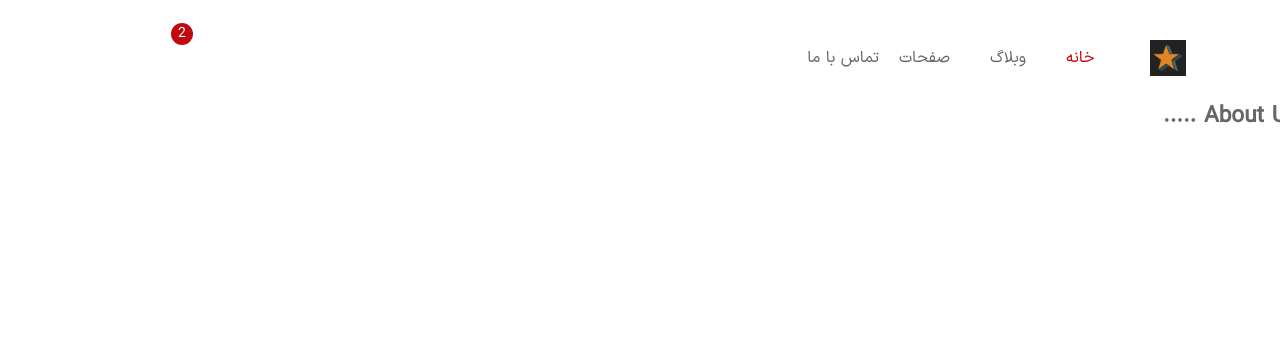
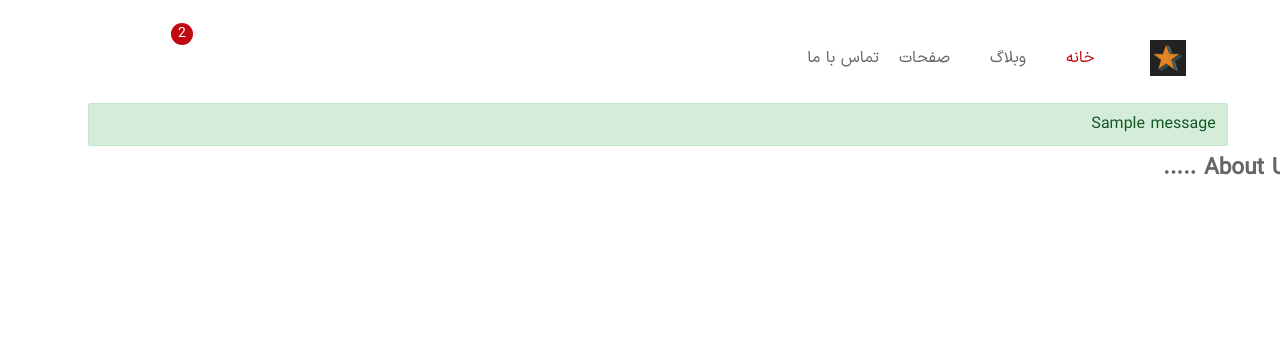
Before and after one commit to Saeed9731/Django_Online_Shope_PostgreSql, a Django app: page /aboutus/ in a window 1280 px wide. Shown: the top 363 px of the page. Run offline with Django 4.2, Linux system fonts and the light colour scheme; tables that the repository leaves empty hold one stand-in row (values such as "Sample post"); one stand-in notice (Sample message) is shown; parts of the project's set-up code (start-up, migrations or seed data) failed here and were passed over; some libraries are stand-ins or nearby versions; some web fonts are replaced.

Commit message:
Send message to USER

```diff
--- a/config/urls.py
+++ b/config/urls.py
@@ -6,4 +6,7 @@ urlpatterns = [
     path('', include('pages.urls')),
     path('Products/', include('products.urls')),
     path('accounts/', include('allauth.urls')),
+
+    # Roseta (i18n)
+    path('rosetta/', include('rosetta.urls'))
 ]
--- a/requirements.txt
+++ b/requirements.txt
@@ -4,17 +4,19 @@ cffi==1.15.1
 charset-normalizer==2.1.0
 cryptography==37.0.4
 defusedxml==0.7.1
-Django==4.0.2
 dj-database-url==1.0.0
 dj-email-url==1.0.5
+Django==4.0.2
 django-allauth==0.51.0
 django-cache-url==3.4.2
 django-crispy-forms==1.14.0
+django-rosetta==0.9.9
 environs==9.5.0
 idna==3.3
 marshmallow==3.17.0
 oauthlib==3.2.0
 packaging==21.3
+polib==1.2.0
 psycopg2-binary==2.9.3
 pycparser==2.21
 PyJWT==2.4.0
@@ -24,5 +26,6 @@ python3-openid==3.2.0
 requests==2.28.1
 requests-oauthlib==1.3.1
 sqlparse==0.4.2
+typing_extensions==4.7.0
 tzdata==2022.1
 urllib3==1.26.11
--- a/templates/_base.html
+++ b/templates/_base.html
@@ -119,7 +119,21 @@
     </div>
 </header>
 <!-- Header End -->
+{% if messages %}
+    <div class="container">
+        {% for message in messages %}
+            <div class="alert alert-{{ message.tags }}">
+                {{ message }}
+            </div>
+        {% endfor %}
 
+    </div>
+    {#    <ul class="">#}
+    {#        {% for message in messages %}#}
+    {#            <li{% if message.tags %} class="{{ message.tags }}"{% endif %}>{{ message }}</li>#}
+    {#        {% endfor %}#}
+    {#    </ul>#}
+{% endif %}
 <!-- {% if user.is_authenticated %} -->
     <!-- <p> -->
     <!-- Hello {{ user.email }} -->
```
Also changed, not shown: config/settings.py (+13 -1 lines), 1 other file. Lines whose indentation alone changed are shown as unchanged.
